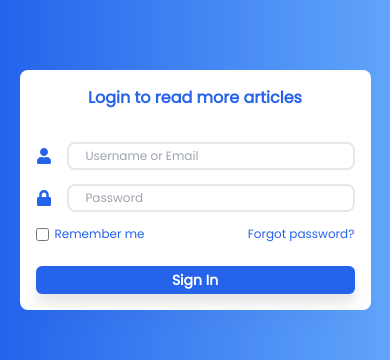
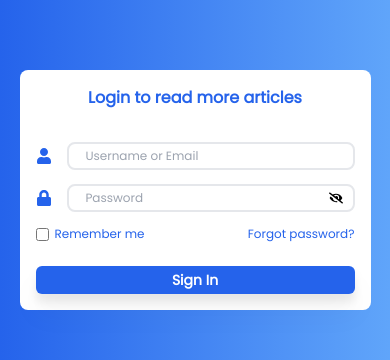
Before and after one commit to mdayat/next-article, a Next.js app: page /auth/login in a window 390 px wide. Shown: the part 232-592 px from the top of the page. Built offline with nearby package versions, Linux system fonts and the light colour scheme.

Commit message:
Create responsive login form and forgot password.

```diff
--- /dev/null
+++ b/app/components/Login/DataForm/index.tsx
@@ -0,0 +1,113 @@
+import React from "react";
+import { useState } from "react";
+import { FaUser, FaLock, FaEyeSlash, FaEye } from "react-icons/fa";
+
+interface LoginFormProps {
+  setForgotPassword: React.Dispatch<React.SetStateAction<boolean>>;
+}
+
+const DataForm = ({ setForgotPassword }: LoginFormProps) => {
+  const [showPassword, setShowPassword] = useState(false);
+
+  return (
+    <form
+      action=""
+      className="w-[90vw] sm:w-[70vw] md:w-[55vw] lg:w-full h-fit place-self-center rounded-lg p-4 bg-white"
+      method="POST"
+    >
+      <fieldset>
+        <h2 className="text-blue-600 font-poppins font-bold text-center mb-8 text-base lg:text-lg lg:mb-10">
+          Login to read more articles
+        </h2>
+      </fieldset>
+
+      <fieldset className="flex justify-between items-center mb-3.5 lg:mb-6">
+        <i>
+          <FaUser className="text-blue-600 self-center" />
+        </i>
+
+        <input
+          type="text"
+          id="username"
+          name="username"
+          placeholder="Username or Email"
+          className="font-poppins px-4 py-1 w-[calc(100%-10%)] border-2 focus:border-2 focus:border-blue-600 rounded-lg outline-none text-xs xl:text-sm"
+          required
+          autoComplete="off"
+        />
+      </fieldset>
+
+      <fieldset className="flex justify-between items-center mb-3.5 lg:mb-6">
+        <i>
+          <FaLock className="text-blue-600 self-center" />
+        </i>
+
+        <div className="relative w-[calc(100%-10%)] text-right flex items-center">
+          <input
+            type={`${showPassword ? "text" : "password"}`}
+            id="password"
+            name="password"
+            placeholder="Password"
+            className="font-poppins px-4 py-1 w-full border-2 focus:border-2 focus:border-blue-600 rounded-lg outline-none text-xs xl:text-sm"
+            required
+          />
+
+          <button
+            type="button"
+            className="absolute right-[12px]"
+            onClick={() =>
+              showPassword ? setShowPassword(false) : setShowPassword(true)
+            }
+          >
+            {showPassword ? (
+              <i className="text-sm lg:text-base">
+                <FaEye />
+              </i>
+            ) : (
+              <i className="text-sm lg:text-base">
+                <FaEyeSlash />
+              </i>
+            )}
+          </button>
+        </div>
+      </fieldset>
+
+      <fieldset className="flex justify-between items-center mb-6 lg:mb-8">
+        <div className="flex justify-between items-center">
+          <input
+            type="checkbox"
+            id="rememberMe"
+            name="rememberMe"
+            className="cursor-pointer mr-1.5"
+          />
+
+          <label
+            htmlFor="rememberMe"
+            className="font-poppins text-blue-600 flex items-center select-none cursor-pointer text-xs xl:text-sm"
+          >
+            Remember me
+          </label>
+        </div>
+
+        <button
+          type="button"
+          className="font-poppins text-blue-600 hover:underline duration-300 ease-in-out text-xs xl:text-sm"
+          onClick={() => setForgotPassword(true)}
+        >
+          Forgot password?
+        </button>
+      </fieldset>
+
+      <fieldset className="grid place-items-center">
+        <button
+          type="submit"
+          className="w-full font-poppins bg-blue-600 text-white font-bold py-1 rounded-md hover:bg-blue-700 duration-300 ease-in-out drop-shadow-xl text-sm xl:text-base"
+        >
+          Sign In
+        </button>
+      </fieldset>
+    </form>
+  );
+};
+
+export { DataForm };
--- /dev/null
+++ b/app/components/Login/ForgotPassword/index.tsx
@@ -0,0 +1,59 @@
+import React from "react";
+import { FaUser } from "react-icons/fa";
+
+interface ForgotPasswordProps {
+  setForgotPassword: React.Dispatch<React.SetStateAction<boolean>>;
+}
+
+const ForgotPassword = ({ setForgotPassword }: ForgotPasswordProps) => {
+  return (
+    <form
+      action=""
+      className="w-[90vw] md:w-[55vw] lg:w-full h-fit place-self-center rounded-lg p-4 bg-white"
+      method="POST"
+    >
+      <fieldset className="mb-8">
+        <h2 className="text-blue-600 font-poppins font-bold text-center text-lg lg:text-lg mb-3">
+          Forgot your password?
+        </h2>
+        <p className="font-poppins font-bold text-blue-500 italic text-xs">
+          Please enter your registered email. We will send you a link to update
+          your password
+        </p>
+      </fieldset>
+
+      <fieldset className="flex justify-between items-center mb-6 lg:mb-6">
+        <i>
+          <FaUser className="text-blue-600 self-center" />
+        </i>
+
+        <input
+          type="email"
+          name="forgotPassword"
+          placeholder="Email"
+          required
+          className="font-poppins px-4 py-1 w-[calc(100%-10%)] border-2 focus:border-2 focus:border-blue-600 rounded-lg outline-none text-xs xl:text-sm"
+        />
+      </fieldset>
+
+      <fieldset className="flex justify-between items-center">
+        <button
+          type="button"
+          className="bg-blue-600 text-white hover:bg-blue-700 duration-300 ease-in-out hover:drop-shadow-xl text-sm w-[45%] py-1 rounded-lg lg:text-base"
+          onClick={() => setForgotPassword(false)}
+        >
+          Back
+        </button>
+
+        <button
+          type="submit"
+          className="bg-blue-600 text-white hover:bg-blue-700 duration-300 ease-in-out hover:drop-shadow-xl text-sm w-[45%] py-1 rounded-lg lg:text-base"
+        >
+          Send
+        </button>
+      </fieldset>
+    </form>
+  );
+};
+
+export { ForgotPassword };
--- a/app/components/Login/index.tsx
+++ b/app/components/Login/index.tsx
@@ -1,86 +1,25 @@
-import { FaUser, FaLock } from "react-icons/fa";
-import Link from "next/link";
+import { useState } from "react";
 import Image from "next/image";
+
+import { ForgotPassword } from "./ForgotPassword";
+import { DataForm } from "./DataForm";
 
 import IsoflatIcon from "@icons/isoflat.svg";
 
 const LoginForm = () => {
+  const [forgotPassword, setForgotPassword] = useState(false);
+
   return (
-    <div className="grid lg:grid-cols-2 m-auto lg:pb-36">
+    <div className="grid lg:grid-cols-2 m-auto lg:pb-36 lg:w-[90vw] xl:w-[75vw] 2xl:w-[60vw] 3xl:w-[55vw]">
       <figure className="hidden lg:block">
         <Image src={IsoflatIcon} alt="IsoFlatIcon" />
       </figure>
 
-      <form
-        action=""
-        className="w-[90vw] sm:w-[55vw] lg:w-full h-fit place-self-center rounded-lg p-4 bg-white"
-        method="POST"
-      >
-        <fieldset>
-          <h2 className="text-blue-600 font-poppins font-bold text-center mb-8 text-base lg:text-lg lg:mb-10">
-            Login to read more articles
-          </h2>
-        </fieldset>
-
-        <fieldset className="flex justify-between items-center mb-3.5 lg:mb-6">
-          <FaUser className="text-blue-600 self-center" />
-
-          <input
-            type="text"
-            id="username"
-            name="username"
-            placeholder="Username or Email"
-            className="font-poppins px-4 py-1 w-[calc(100%-10%)] border-2 focus:border-2 focus:border-blue-600 rounded-lg outline-none text-xs xl:text-sm"
-            required
-          />
-        </fieldset>
-
-        <fieldset className="flex justify-between items-center mb-3.5 lg:mb-6">
-          <FaLock className="text-blue-600 self-center" />
-
-          <input
-            type="password"
-            id="password"
-            name="password"
-            placeholder="Password"
-            className="font-poppins px-4 py-1 w-[calc(100%-10%)] border-2 focus:border-2 focus:border-blue-600 rounded-lg outline-none text-xs xl:text-sm"
-            required
-          />
-        </fieldset>
-
-        <fieldset className="flex justify-between items-center mb-6 lg:mb-8">
-          <div className="flex justify-between items-center">
-            <input
-              type="checkbox"
-              id="rememberMe"
-              name="rememberMe"
-              className="cursor-pointer mr-1.5"
-            />
-
-            <label
-              htmlFor="rememberMe"
-              className="font-poppins text-blue-600 flex items-center select-none cursor-pointer text-xs xl:text-sm"
-            >
-              Remember me
-            </label>
-          </div>
-
-          <Link href="#">
-            <a className="font-poppins text-blue-600 hover:underline duration-300 ease-in-out text-xs xl:text-sm">
-              Forgot password?
-            </a>
-          </Link>
-        </fieldset>
-
-        <fieldset className="grid place-items-center">
-          <button
-            type="submit"
-            className="w-full font-poppins bg-blue-600 text-white font-bold py-1 rounded-md hover:bg-blue-700 duration-300 ease-in-out drop-shadow-xl text-sm xl:text-base"
-          >
-            Sign In
-          </button>
-        </fieldset>
-      </form>
+      {forgotPassword ? (
+        <ForgotPassword setForgotPassword={setForgotPassword} />
+      ) : (
+        <DataForm setForgotPassword={setForgotPassword} />
+      )}
     </div>
   );
 };
```
